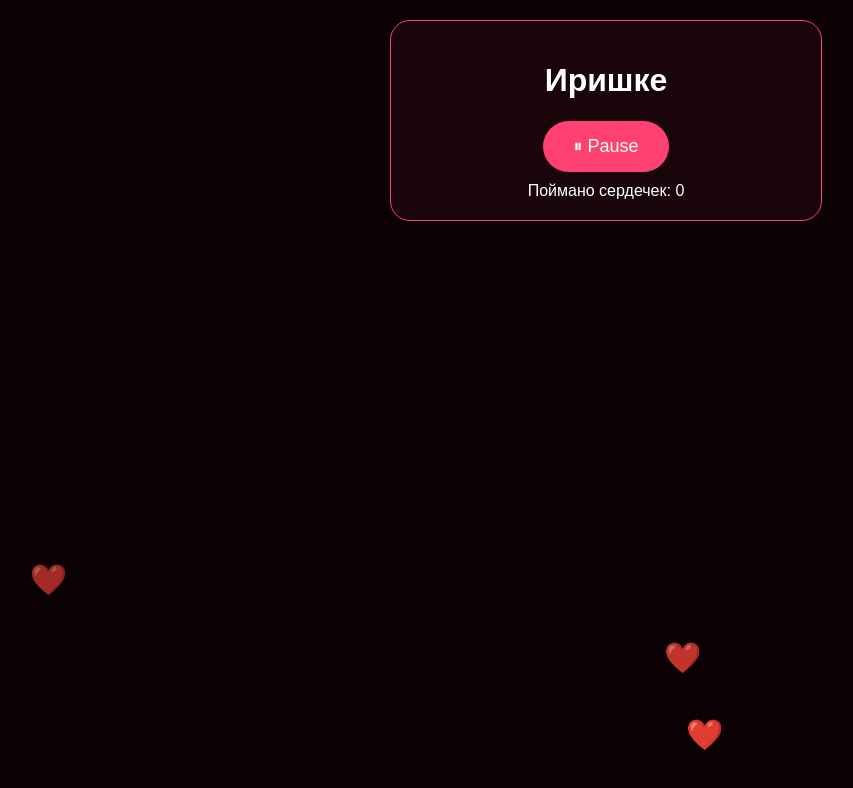
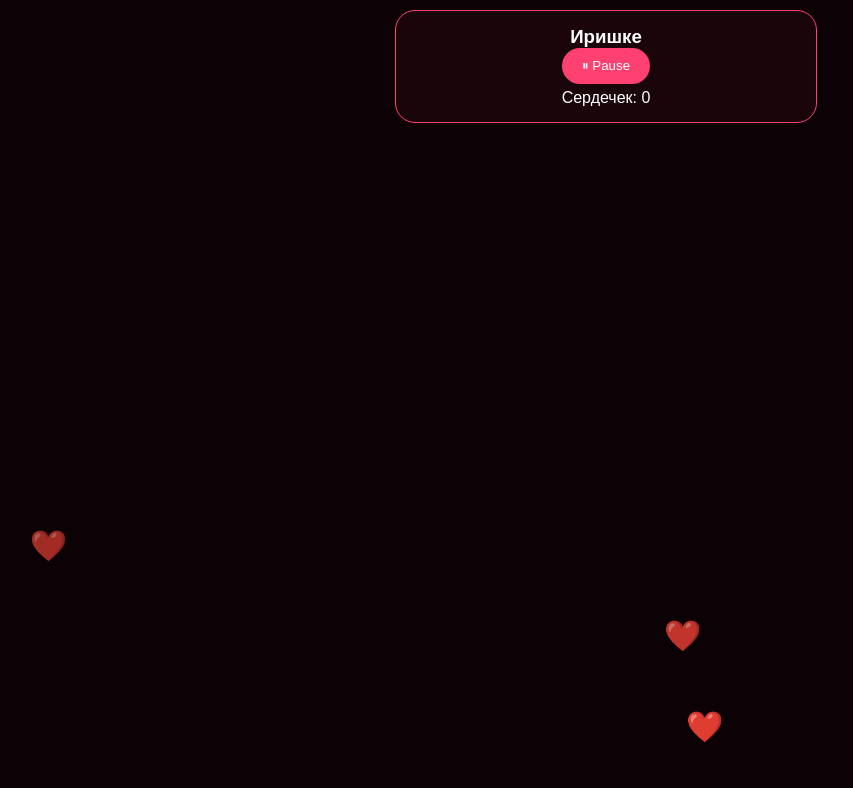
Before and after one commit to sunk987/my-suno-playlist, a plain HTML site: page index.html in a window 1280 px wide. Both pictures are taken after a click on the button "▶ Play". Shown: the whole page, without its empty margins (34-887 px from the left). Drawn offline with Linux system fonts and the light colour scheme.

Commit message:
Update index.html

```diff
--- a/index.html
+++ b/index.html
@@ -2,14 +2,43 @@
 <html lang="ru">
 <head>
     <meta charset="UTF-8">
-    <title>Плейлист для Иришки</title>
+    <title>Иришке</title>
     <style>
-        body { background: #0c0205; color: white; font-family: sans-serif; margin: 0; display: flex; flex-direction: column; align-items: center; min-height: 100vh; }
+        /* Главная настройка: колонка, а не центр */
+        body {
+            background: #0c0205;
+            color: white;
+            font-family: sans-serif;
+            margin: 0;
+            display: flex;
+            flex-direction: column; /* ВАЖНО: элементы друг под другом */
+            align-items: center;
+            min-height: 100vh;
+        }
 
-        .player-container { width: 90%; max-width: 390px; background: #1a050b; border: 1px solid #ff4171; border-radius: 20px; padding: 20px; margin-top: 20px; text-align: center; }
-        .btn-play { background: #ff4171; border: none; padding: 15px 30px; border-radius: 30px; color: white; font-size: 18px; cursor: pointer; }
+        /* Плеер занимает мало места */
+        .player-container {
+            width: 90%;
+            max-width: 390px;
+            background: #1a050b;
+            border: 1px solid #ff4171;
+            border-radius: 20px;
+            padding: 15px;
+            margin-top: 10px;
+            text-align: center;
+            flex-shrink: 0; /* Не дает плееру сжиматься */
+        }
 
-        #game-area { width: 100%; flex-grow: 1; position: relative; overflow: hidden; }
+        .btn-play { background: #ff4171; border: none; padding: 10px 20px; border-radius: 20px; color: white; cursor: pointer; }
+
+        /* Игровая зона занимает всё остальное место */
+        #game-area {
+            width: 100%;
+            flex-grow: 1; /* Растягивается на остаток экрана */
+            position: relative;
+            overflow: hidden;
+        }
+
         .heart { position: absolute; font-size: 30px; cursor: pointer; animation: flyUp 6s linear forwards; }
         @keyframes flyUp { from { bottom: 0; opacity: 1; } to { bottom: 100%; opacity: 0; } }
     </style>
@@ -17,9 +46,9 @@
 <body>
 
 <div class="player-container">
-    <h1>Иришке</h1>
+    <h3 style="margin:0;">Иришке</h3>
     <button class="btn-play" id="btn-play">▶ Play</button>
-    <div style="margin-top:10px;">Поймано сердечек: <span id="score">0</span></div>
+    <div style="margin-top:5px;">Сердечек: <span id="score">0</span></div>
     <audio id="audio" src="track1.mp3"></audio>
 </div>
 
@@ -35,8 +64,9 @@
 
     playBtn.onclick = () => {
         if (audio.paused) {
-            audio.play().catch(e => alert("Нажми на экран для запуска!"));
+            audio.play().catch(e => alert("Нажми Play!"));
             playBtn.innerText = "⏸ Pause";
+            // Запускаем сердечки
             gameInterval = setInterval(spawnHeart, 800);
         } else {
             audio.pause();
```
